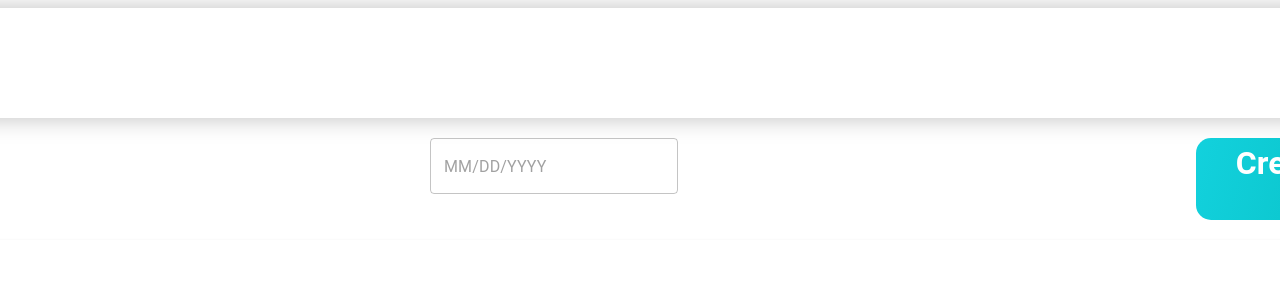
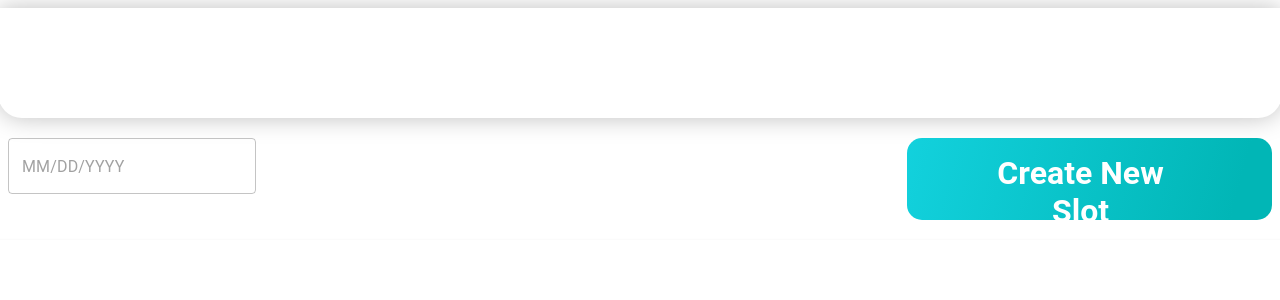
Before and after one commit to Zeyad-Amr/HealU, a React (Create React App) app in the folder client/: page / in a window 1280 px wide. Shown: the top 300 px of the page. Built offline with nearby package versions, Linux system fonts and the light colour scheme.

Commit message:
style edit

```diff
--- a/client/package.json
+++ b/client/package.json
@@ -28,7 +28,7 @@
     "react-dom": "^18.2.0",
     "react-redux": "^9.0.4",
     "react-router-dom": "^6.21.1",
-    "react-scripts": "5.0.1",
+    "react-scripts": "^5.0.1",
     "redux": "^5.0.1",
     "redux-devtools-extension": "^2.13.9",
     "typescript": "^5.3.3",
--- a/client/src/index.css
+++ b/client/src/index.css
@@ -1,13 +1,22 @@
+/*import '@fontsource/roboto/300.css';
+import '@fontsource/roboto/400.css';
+import '@fontsource/roboto/500.css';
+import '@fontsource/roboto/700.css';*/
+
+
+
+
 body {
   margin: 0;
-  font-family: -apple-system, BlinkMacSystemFont, 'Segoe UI', 'Roboto', 'Oxygen',
+  /*font-family: -apple-system, BlinkMacSystemFont, 'Segoe UI', 'Roboto', 'Oxygen',
     'Ubuntu', 'Cantarell', 'Fira Sans', 'Droid Sans', 'Helvetica Neue',
-    sans-serif;
+    sans-serif;*/
+  font-family: Roboto;
   -webkit-font-smoothing: antialiased;
   -moz-osx-font-smoothing: grayscale;
 }
 
 code {
-  font-family: source-code-pro, Menlo, Monaco, Consolas, 'Courier New',
-    monospace;
+  /*font-family: source-code-pro, Menlo, Monaco, Consolas, 'Courier New',
+    monospace;*/
 }
--- a/client/src/modules/clinics-portals/orthopedic/components/button/button.module.css
+++ b/client/src/modules/clinics-portals/orthopedic/components/button/button.module.css
@@ -3,7 +3,8 @@
   width: 365px;
   height: 82px;
   top: 169px;
-  margin-left: 1476px;
+  /*margin-left: 850px;*/
+
   border-radius: 15px;
   margin-bottom: 20px;
 }
@@ -12,6 +13,8 @@
   width: 231px;
   height: 38px;
   font-family: Roboto;
+  margin-top: 10px;
+  margin-left: 50px;
   font-size: 32px;
   font-weight: 600;
   line-height: 38px;
--- a/client/src/modules/clinics-portals/orthopedic/components/datePicker/datePicker.module.css
+++ b/client/src/modules/clinics-portals/orthopedic/components/datePicker/datePicker.module.css
@@ -1,7 +1,7 @@
 .datePickerWrapper {
     display: inline-block; /* Display the DatePicker wrapper inline */
     vertical-align: top; /* Align the top of the DatePicker with the top of the existing .parent element */
-    margin-right: 10px; /* Adjust the margin as needed to create space between the elements */
-    position: absolute;
-    left: 430px;
+    /*margin-right: 2px; /* Adjust the margin as needed to create space between the elements */
+    /*position: absolute;
+    /*left: 100px;*/
   }
--- a/client/src/modules/clinics-portals/orthopedic/components/navbar/navbar.module.css
+++ b/client/src/modules/clinics-portals/orthopedic/components/navbar/navbar.module.css
@@ -8,7 +8,7 @@
 
   .navbar {
  /* Subtract twice the padding to maintain equal spacing */
-    width: 1836px;
+    width: 100%;
     height: 100px;
     border-radius: 0 0 24px 24px;
     box-shadow: 0 0 25px 0 rgba(0, 0, 0, 0.25);
--- a/client/src/modules/clinics-portals/orthopedic/components/table/schedulesTable.module.css
+++ b/client/src/modules/clinics-portals/orthopedic/components/table/schedulesTable.module.css
@@ -1,4 +1,5 @@
 .customTableContainer {
+
   display: flex;
   flex-direction: column;
   align-items: center;
@@ -7,7 +8,7 @@
 }
 
 .customTable {
-  width: 1836px;
+  width: 60%;
   border-radius: 0 0 24px 24px;
   padding: 0 10px 10px;
   margin-top: 0;
@@ -17,7 +18,7 @@
 
 .column1 {
   width: 136px;
-  height: 82px;
+  height: 60px;
   top: 299px;
   left: 139px;
   border-radius: 15px;
@@ -33,7 +34,7 @@
 
 .column2 {
   width: 1299px;
-  height: 82px;
+  height: 60px;
   top: 299px;
   left: 350px;
   font-family: Roboto !important;
@@ -45,7 +46,7 @@
 
 .column3 {
   width: 82px;
-  height: 82px;
+  height: 60px;
   top: 299px;
   left: 1663px;
   border-radius: 15px;
@@ -54,7 +55,7 @@
 
 .column4 {
   width: 82px;
-  height: 82px;
+  height: 60px;
   top: 299px;
   left: 1745px;
   border-radius: 15px;
--- a/client/src/modules/clinics-portals/orthopedic/components/table/schedulesTable.tsx
+++ b/client/src/modules/clinics-portals/orthopedic/components/table/schedulesTable.tsx
@@ -11,13 +11,34 @@ import { getSlots } from "../../slices/addSlotsSlice";
 import { useSelector } from "react-redux";
 import { RootState } from "../../slices/combineReducers";
 
+
+
+import { makeStyles } from "@mui/styles";
+
+const useStyles = makeStyles({
+  box: {
+    "& table ": {
+      width: "80%",
+    },
+  },
+  containerA:{
+    "& div":{
+      width : "100%",
+
+    },
+  }
+});
+
 const TableComponent = () => {
+
+  const classesX = useStyles();
   const slots = useSelector((state: RootState) => state.slots.slots);
 
   return (
-    <Paper sx={{ width: "1836px", overflow: "hidden" }}>
-      <TableContainer className={classes.customTableContainer}>
-        <Table>
+    <Paper sx={{ width: "1836px", overflow: "hidden" }} classes={{ root: classesX.containerA}}>
+      <TableContainer className={classes.customTableContainer} classes={{ root: classesX.box }} >
+        <Table >
+
           <TableBody>
             {slots.map((row, rowIndex) => (
               <TableRow key={rowIndex}>
--- a/client/src/modules/clinics-portals/orthopedic/pages/doctorSlot.module.css
+++ b/client/src/modules/clinics-portals/orthopedic/pages/doctorSlot.module.css
@@ -1,5 +1,14 @@
-.mainContainer {
+ .mainContainer {
     display: flex;
     flex-direction: column;
     align-items: center;
   }
+  .container {
+    width: 100%;
+    display: flex;
+  flex-direction: row;
+  justify-content: space-between;
+  }
+  body {
+    overflow-x: hidden;
+  }
--- a/client/src/modules/clinics-portals/orthopedic/pages/doctorSlot.tsx
+++ b/client/src/modules/clinics-portals/orthopedic/pages/doctorSlot.tsx
@@ -23,15 +23,21 @@ const DoctorsSlot = () => {
   // };
 
   return (
+
     <div className={ClassNames.mainContainer}>
+      <div className={ClassNames.container}>
+      <DateComponent />
       <div className={classes.parent}>
+
         <ButtonComponent
           onClick={toggleFormVisibility}
           text="Create New Slot"
           classStyle="ButtonComponent"
         />
       </div>
-      <DateComponent />
+
+      </div>
+
       <SchedulesTable />
       <AddSlotForm
         isFormVisible={isFormVisible}
```
Also changed, not shown: 1 other file (tests, documents, lock files or other folders).
